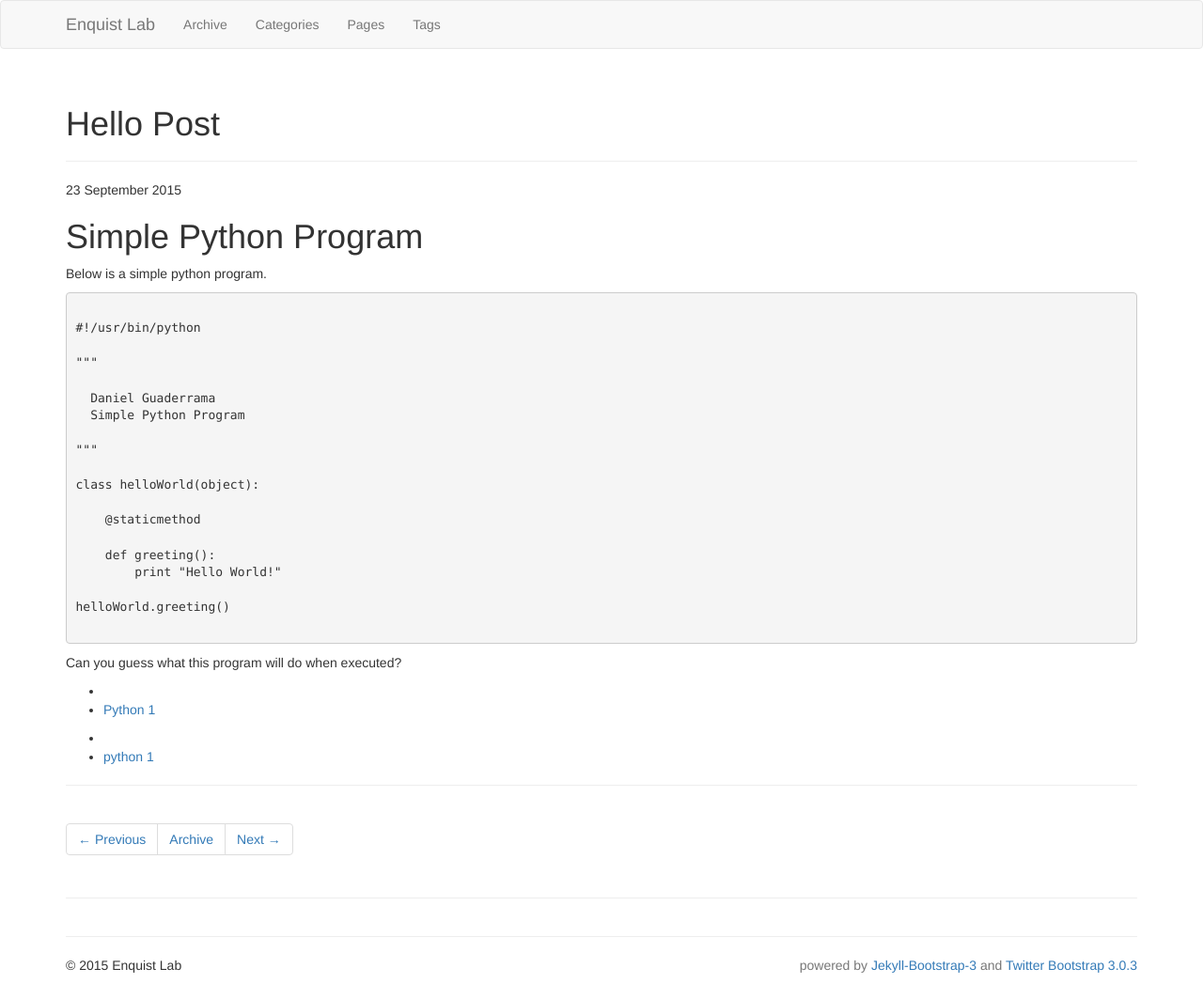
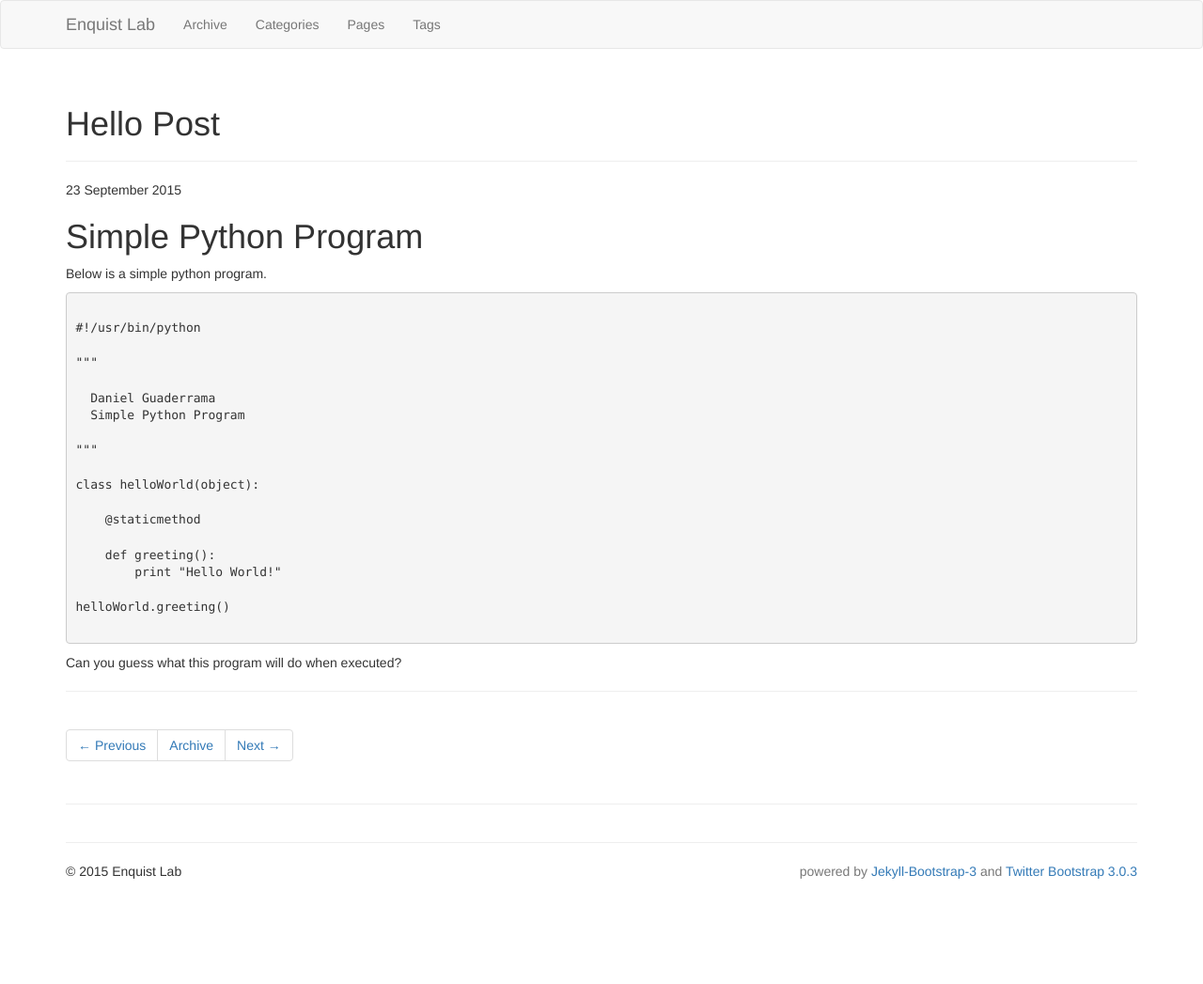
Before and after one commit to EnquistLab/enquistlab.github.io, a Jekyll site: the page built from _posts/2015-09-23-hello-post.md, in a window 1280 px wide. Shown: the whole page at 94% size. Built offline with Jekyll 4.4.1, drawn with Linux system fonts in a browser that asks for light colours; nearby versions of some CDN libraries; library files that are not in the unit come from our copies; after the commit the page ends 947 px from its top, so only the background shows below that.

Commit message:
Updated post.html

```diff
--- a/_includes/themes/bootstrap/post.html
+++ b/_includes/themes/bootstrap/post.html
@@ -11,15 +11,18 @@
       {{ content }}
     </div>
 
-    {% unless page.categories == empty %}
+    <!--{% unless page.categories == empty %}
       <ul class="tag_box inline">
         <li><i class="icon-folder-open"></i></li>
         {% assign categories_list = page.categories %}
         {% include JB/categories_list %}
       </ul>
-    {% endunless %}
+    {% endunless %}-->
 
-    {% unless page.tags == empty %}
+    <hr>
+
+    <!--{% unless page.tags == empty %}
+      <h6>Tags</h6>
       <ul class="tag_box inline">
         <li><i class="icon-tags"></i></li>
         {% assign tags_list = page.tags %}
@@ -28,6 +31,7 @@
     {% endunless %}
 
     <hr>
+    -->
 
     <ul class="pagination">
       {% if page.previous %}
```
Also changed, not shown: 5 other files.
